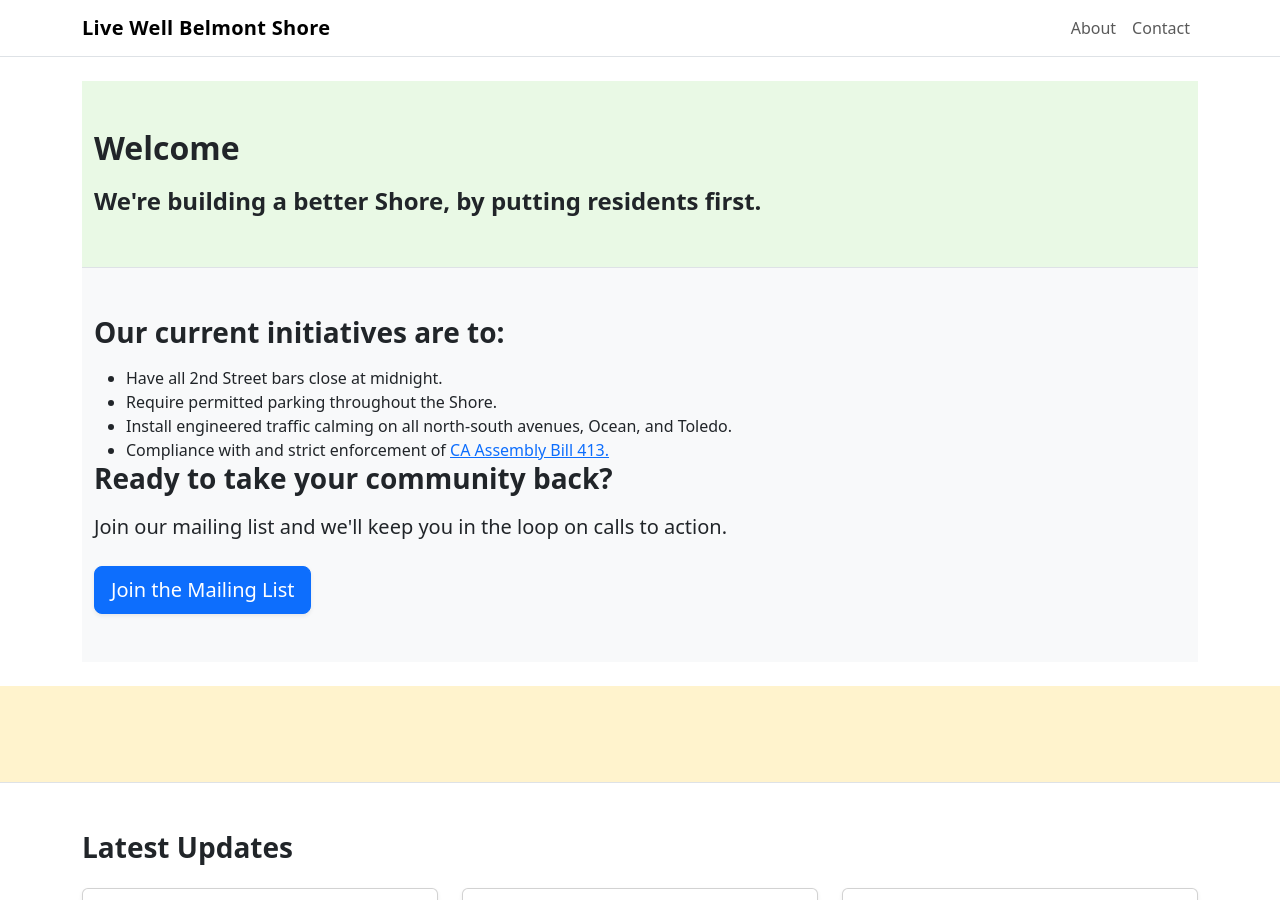
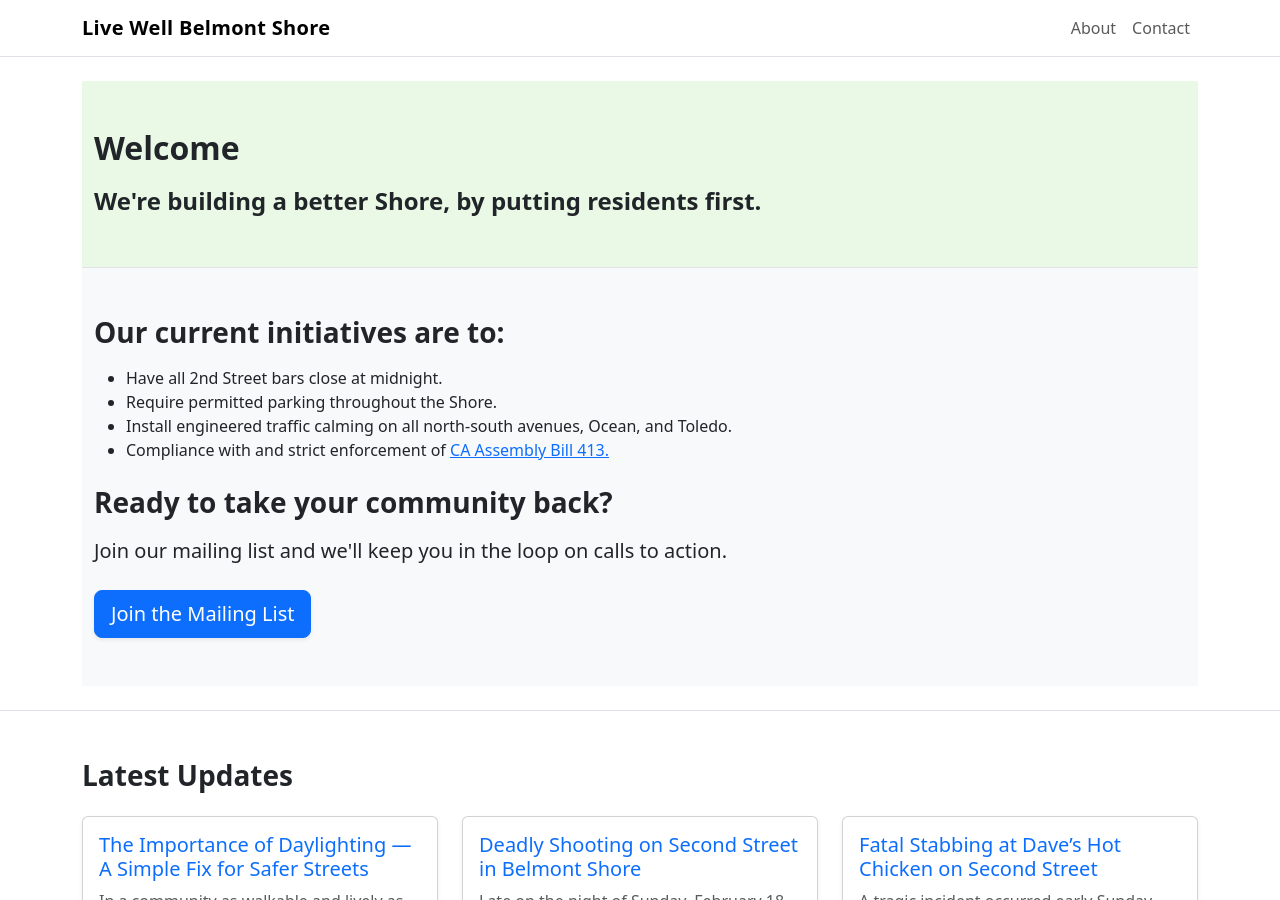
Before and after one commit to ericmseitz/livewellbs, a Jekyll site: the page built from index.html, in a window 1280 px wide and 900 px high. Built offline with Jekyll 4.4.1, drawn with Linux system fonts in a browser that asks for light colours.

Commit message:
add line break

```diff
--- a/index.html
+++ b/index.html
@@ -22,17 +22,12 @@ title: Home
       <li>Require permitted parking throughout the Shore.</li>
       <li>Install engineered traffic calming on all north-south avenues, Ocean, and Toledo.
       <li>Compliance with and strict enforcement of <a href="https://leginfo.legislature.ca.gov/faces/billNavClient.xhtml?bill_id=202320240AB413">CA Assembly Bill 413.</a></li>
-    </ul>
+    </ul><br>
     <h3 class="fw-bold mb-3">Ready to take your community back?</h3>
     <p class="lead mb-4">Join our mailing list and we'll keep you in the loop on calls to action.</p>
     <a href="#" class="btn btn-primary btn-lg shadow-sm">Join the Mailing List</a>
   </div>
   </div>
-</section>
-
-<!-- Call to Action Section -->
-<section class="py-5 text-center" style="background-color: #fff3cd;">
-
 </section>
 
 <!-- Posts Section -->
```
